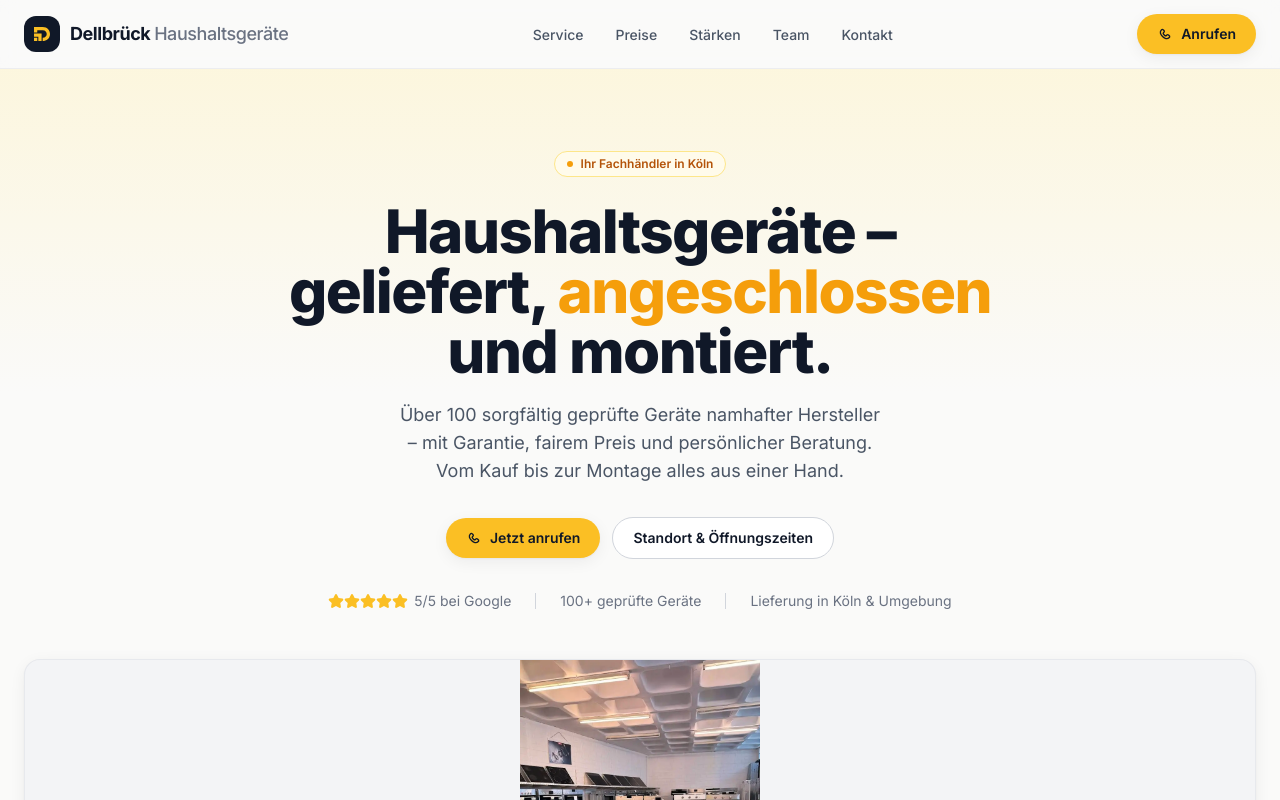
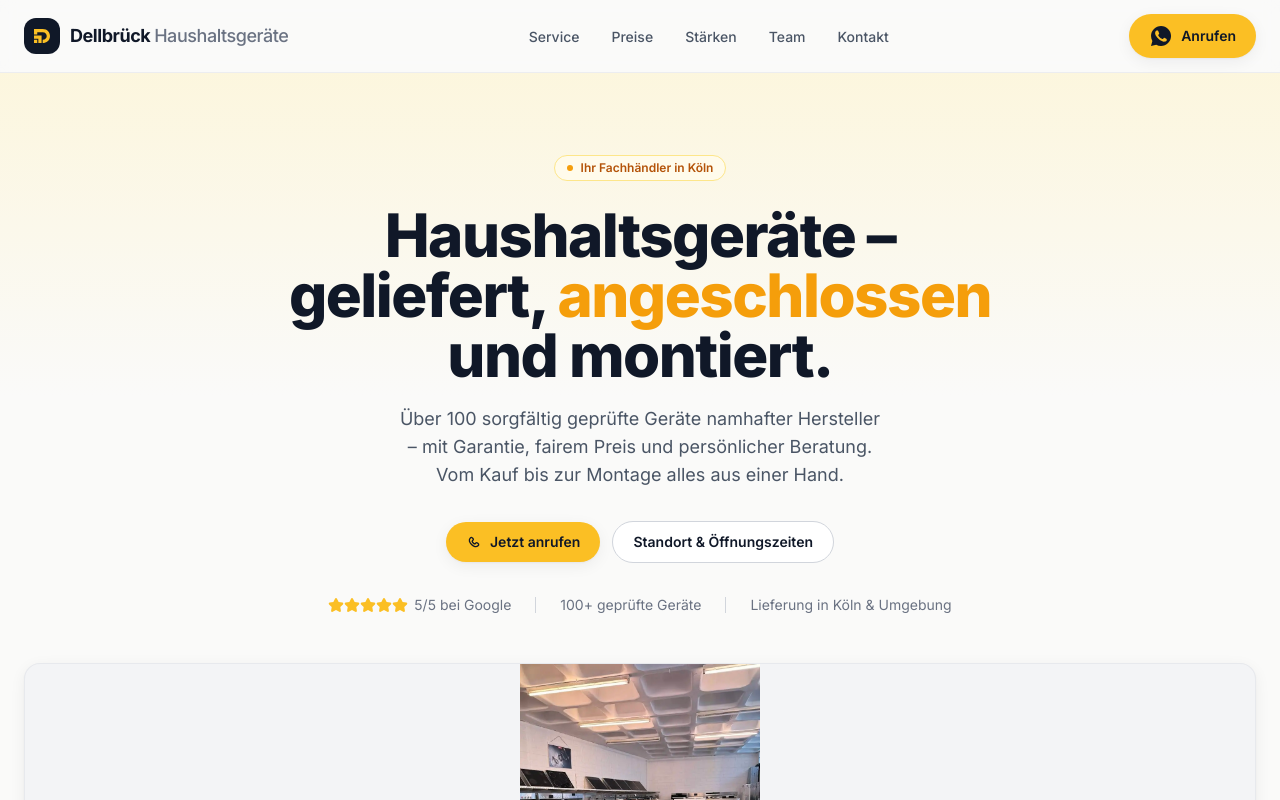
Before and after one commit to baha-a/hm, a Next.js app: page / in a window 1280 px wide. Shown: the top 800 px of the page. Built offline with nearby package versions, Linux system fonts and the light colour scheme.

Commit message:
update contact method

```diff
--- a/app/components/location.tsx
+++ b/app/components/location.tsx
@@ -43,7 +43,19 @@ export default function Location() {
             </InfoRow>
 
             <InfoRow title="Telefon" icon="phone">
-              <a href="tel:+4917684656125" className="text-gray-600 transition hover:text-gray-900">+49 176 84656125</a>
+              <div className="flex items-center gap-3">
+                <a
+                  href="https://wa.me/4917684656125"
+                  target="_blank"
+                  rel="noopener noreferrer"
+                  className="flex group rounded-lg bg-gray-100 gap-1 p-2 text-gray-600 transition hover:text-gray-900 hover:bg-gray-200"
+                >
+                  <svg className="h-5 w-5 group-hover:fill-green-600" xmlns="http://www.w3.org/2000/svg" fill="currentColor" viewBox="0 0 24 24">
+                    <path d="M12.04 2c-5.52 0-10 4.48-10 10 0 1.77.46 3.45 1.32 4.94L2 22l5.2-1.36A9.94 9.94 0 0 0 12.04 22c5.52 0 10-4.48 10-10s-4.48-10-10-10Zm5.87 14.16c-.25.7-1.45 1.34-2 1.42-.51.08-1.16.11-1.87-.12-.43-.14-.98-.32-1.68-.63-2.96-1.28-4.89-4.26-5.04-4.46-.15-.2-1.2-1.6-1.2-3.05 0-1.45.76-2.16 1.03-2.46.27-.3.6-.37.8-.37.2 0 .4 0 .58.01.19.01.44-.07.68.53.25.6.85 2.08.92 2.23.07.15.12.33.02.53-.1.2-.15.32-.3.5-.15.17-.31.38-.44.51-.15.15-.3.31-.13.6.17.3.77 1.27 1.65 2.05 1.14 1.02 2.1 1.34 2.4 1.49.3.15.48.13.65-.05.22-.24.65-.76.83-.97.18-.21.35-.17.6-.1.24.08 1.53.72 1.79.85.26.13.44.2.5.31.06.11.06.65-.18 1.34Z" />
+                  </svg>
+                  +49 176 84656125
+                </a>
+              </div>
             </InfoRow>
 
             <InfoRow title="E-Mail" icon="mail">
--- a/app/components/navbar.tsx
+++ b/app/components/navbar.tsx
@@ -45,11 +45,19 @@ export default function Navbar() {
         </ul>
 
         <div className="hidden md:block">
-          <a href="tel:+4917684656125" className="btn-primary">
-            <svg className="h-4 w-4" xmlns="http://www.w3.org/2000/svg" fill="none" viewBox="0 0 24 24">
-              <path stroke="currentColor" strokeLinecap="round" strokeLinejoin="round" strokeWidth="2" d="M18.427 14.768 17.2 13.542a1.733 1.733 0 0 0-2.45 0l-.613.613a1.732 1.732 0 0 1-2.45 0l-1.838-1.84a1.735 1.735 0 0 1 0-2.452l.612-.613a1.735 1.735 0 0 0 0-2.452L9.237 5.572a1.6 1.6 0 0 0-2.45 0c-3.223 3.2-1.702 6.896 1.519 10.117 3.22 3.221 6.914 4.745 10.12 1.535a1.601 1.601 0 0 0 0-2.456Z" />
+          <a
+            href="https://wa.me/4917684656125"
+            target="_blank"
+            rel="noopener noreferrer"
+            className="btn-primary group w-full"
+
+          >
+            <svg className="h-6 w-6 group-hover:fill-green-600" xmlns="http://www.w3.org/2000/svg" fill="currentColor" viewBox="0 0 24 24">
+              <path d="M12.04 2c-5.52 0-10 4.48-10 10 0 1.77.46 3.45 1.32 4.94L2 22l5.2-1.36A9.94 9.94 0 0 0 12.04 22c5.52 0 10-4.48 10-10s-4.48-10-10-10Zm5.87 14.16c-.25.7-1.45 1.34-2 1.42-.51.08-1.16.11-1.87-.12-.43-.14-.98-.32-1.68-.63-2.96-1.28-4.89-4.26-5.04-4.46-.15-.2-1.2-1.6-1.2-3.05 0-1.45.76-2.16 1.03-2.46.27-.3.6-.37.8-.37.2 0 .4 0 .58.01.19.01.44-.07.68.53.25.6.85 2.08.92 2.23.07.15.12.33.02.53-.1.2-.15.32-.3.5-.15.17-.31.38-.44.51-.15.15-.3.31-.13.6.17.3.77 1.27 1.65 2.05 1.14 1.02 2.1 1.34 2.4 1.49.3.15.48.13.65-.05.22-.24.65-.76.83-.97.18-.21.35-.17.6-.1.24.08 1.53.72 1.79.85.26.13.44.2.5.31.06.11.06.65-.18 1.34Z" />
             </svg>
-            Anrufen
+            <span>
+              Anrufen
+            </span>
           </a>
         </div>
 
@@ -87,8 +95,19 @@ export default function Navbar() {
               </li>
             ))}
             <li className="px-2 pt-2">
-              <a href="tel:+4917684656125" onClick={() => setOpen(false)} className="btn-primary w-full">
-                Anrufen: +49 176 84656125
+              <a
+                href="https://wa.me/4917684656125"
+                target="_blank"
+                rel="noopener noreferrer"
+                className="btn-primary group w-full"
+
+              >
+                <svg className="h-8 w-8 group-hover:fill-green-600" xmlns="http://www.w3.org/2000/svg" fill="currentColor" viewBox="0 0 24 24">
+                  <path d="M12.04 2c-5.52 0-10 4.48-10 10 0 1.77.46 3.45 1.32 4.94L2 22l5.2-1.36A9.94 9.94 0 0 0 12.04 22c5.52 0 10-4.48 10-10s-4.48-10-10-10Zm5.87 14.16c-.25.7-1.45 1.34-2 1.42-.51.08-1.16.11-1.87-.12-.43-.14-.98-.32-1.68-.63-2.96-1.28-4.89-4.26-5.04-4.46-.15-.2-1.2-1.6-1.2-3.05 0-1.45.76-2.16 1.03-2.46.27-.3.6-.37.8-.37.2 0 .4 0 .58.01.19.01.44-.07.68.53.25.6.85 2.08.92 2.23.07.15.12.33.02.53-.1.2-.15.32-.3.5-.15.17-.31.38-.44.51-.15.15-.3.31-.13.6.17.3.77 1.27 1.65 2.05 1.14 1.02 2.1 1.34 2.4 1.49.3.15.48.13.65-.05.22-.24.65-.76.83-.97.18-.21.35-.17.6-.1.24.08 1.53.72 1.79.85.26.13.44.2.5.31.06.11.06.65-.18 1.34Z" />
+                </svg>
+                <span className="text-lg">
+                  +49 176 84656125
+                </span>
               </a>
             </li>
           </ul>
```
